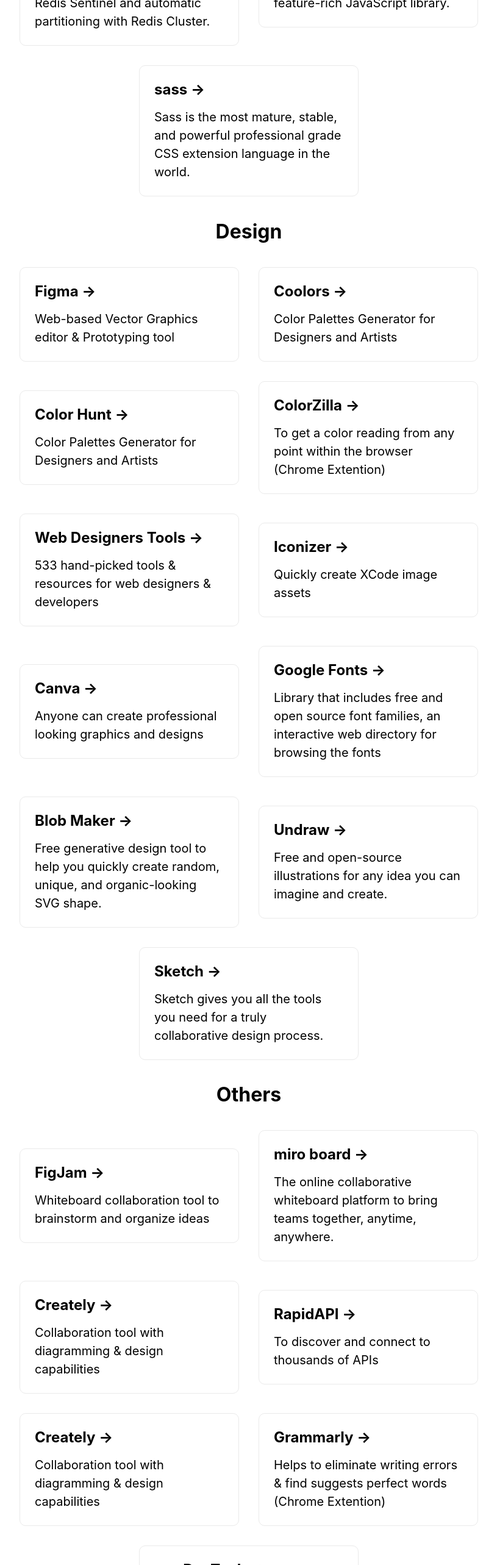
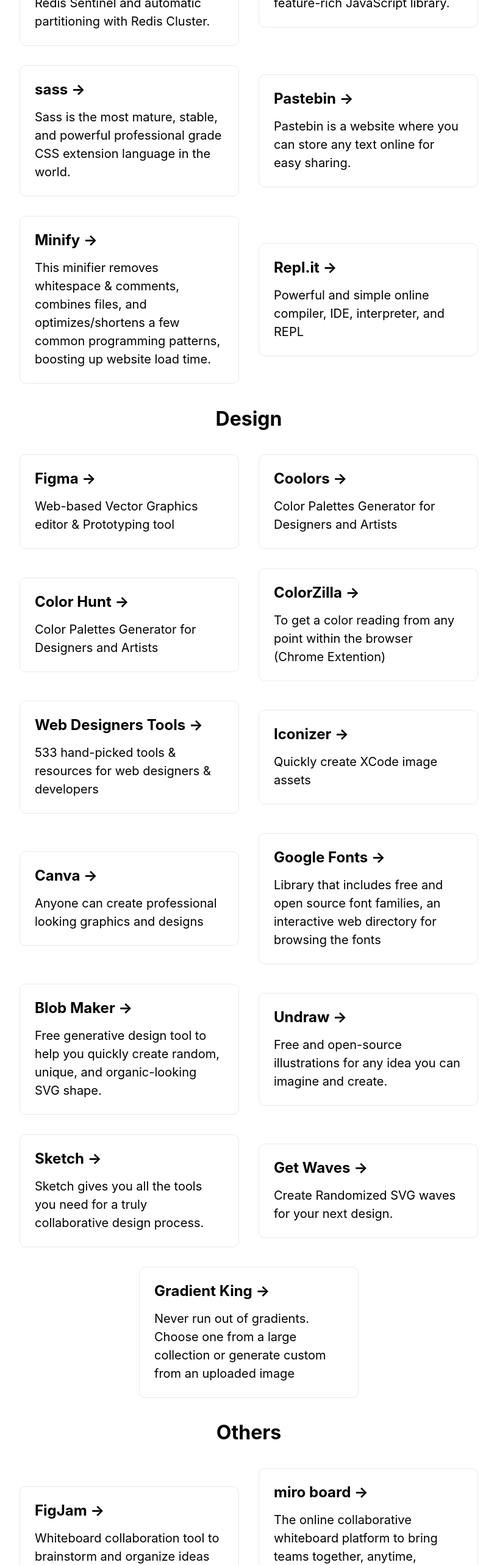
Before and after one commit to akash-santhosh/tools, a Next.js app: page / in a window 1280 px wide. Shown: the part 2640-5206 px from the top of the page at 61% size, without its empty margins (232-1047 px from the left). Built offline with nearby package versions, Linux system fonts and the light colour scheme.

Commit message:
Update data.js

```diff
--- a/data.js
+++ b/data.js
@@ -77,12 +77,6 @@
         "siteURL":"https://colorhunt.co/",
         "siteDesc":"Color Palettes Generator for Designers and Artists",
         "category":"Design"
-    },
-    {
-        "siteName":"Creately",
-        "siteURL":"https://creately.com/",
-        "siteDesc":"Collaboration tool with diagramming & design capabilities",
-        "category":"Others"
     },
     {
         "siteName":"JSON Formatter",
@@ -233,5 +227,47 @@
         "siteURL":"https://sass-lang.com/",
         "siteDesc":"Sass is the most mature, stable, and powerful professional grade CSS extension language in the world.",
         "category":"Development"
+    },
+    {
+        "siteName":"Pastebin",
+        "siteURL":"https://pastebin.com/",
+        "siteDesc":"Pastebin is a website where you can store any text online for easy sharing.",
+        "category":"Development"
+    },
+    {
+        "siteName":"Minify",
+        "siteURL":"https://www.minifier.org/",
+        "siteDesc":"This minifier removes whitespace & comments, combines files, and optimizes/shortens a few common programming patterns, boosting up website load time.",
+        "category":"Development"
+    },
+    {
+        "siteName":"Repl.it",
+        "siteURL":"https://www.repl.it/",
+        "siteDesc":"Powerful and simple online compiler, IDE, interpreter, and REPL",
+        "category":"Development"
+    },
+    {
+        "siteName":"Get Waves",
+        "siteURL":"https://getwaves.io/",
+        "siteDesc":"Create Randomized SVG waves for your next design.",
+        "category":"Design"
+    },
+    {
+        "siteName":"Gradient King",
+        "siteURL":"https://gradient-king.vercel.app/",
+        "siteDesc":"Never run out of gradients. Choose one from a large collection or generate custom from an uploaded image",
+        "category":"Design"
+    },
+    {
+        "siteName":"Notion",
+        "siteURL":"https://www.notion.so/",
+        "siteDesc":"The all-in-one workspace for your notes, tasks, wikis, and databases.",
+        "category":"Others"
+    },
+    {
+        "siteName":"Carbon.sh",
+        "siteURL":"https://carbon.now.sh/",
+        "siteDesc":"Create and share beautiful images of your source code.",
+        "category":"Others"
     }
 ]
```
